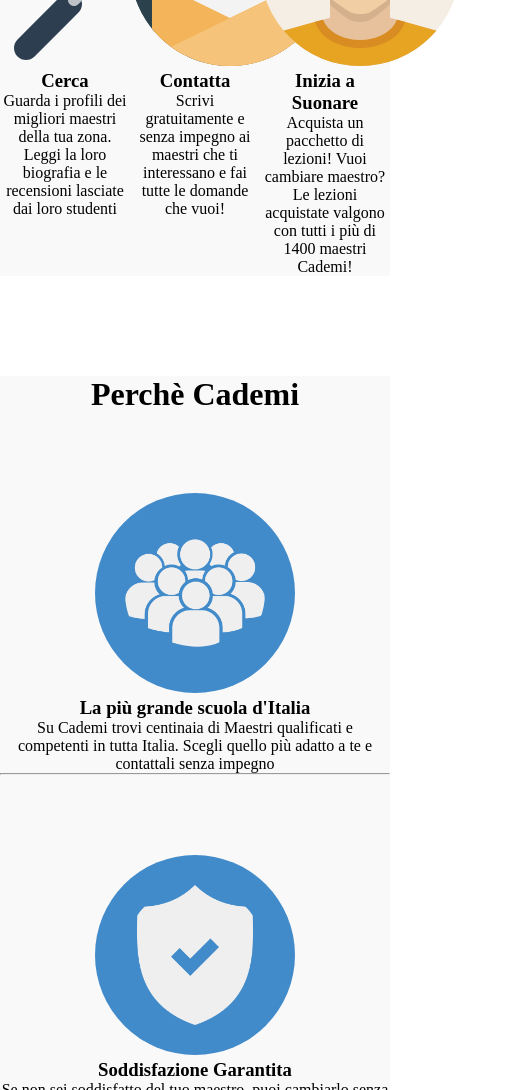
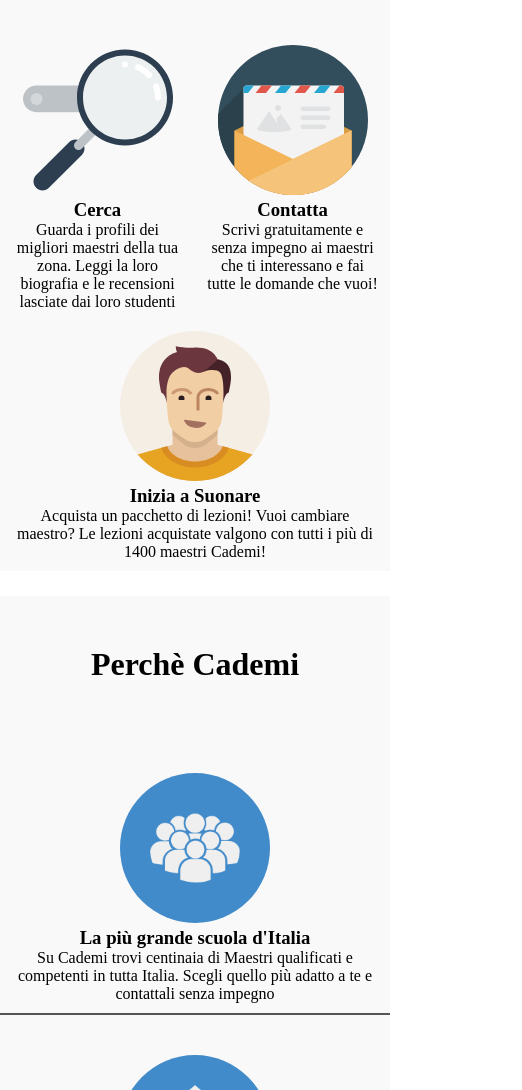
Before and after one commit to gabr-moragarm-f/html-css-resp-wannabe-12bool, a plain HTML site: page index.html in a window 390 px wide. Shown: the part 738-1828 px from the top of the page, 522 px wide, since content can reach past the window. Drawn offline with Linux system fonts and the light colour scheme.

Commit message:
v1.0 adattivo a tutte le grandezze

```diff
--- a/css/12bool.css
+++ b/css/12bool.css
@@ -74,7 +74,7 @@
   width: calc((100% / 12) * 1);
 }
 
-/* LG */
+/* /LG */
 
 /* MD */
 @media screen and (max-width: 991px) {
@@ -126,7 +126,7 @@
     width: calc((100% / 12) * 1);
   }
 }
-/* MD */
+/* /MD */
 
 /* XS */
 @media screen and (max-width: 767px) {
@@ -178,7 +178,7 @@
     width: calc((100% / 12) * 1);
   }
 }
-/* XS */
+/* /XS */
 
 
 /* OFFSET DEFINITIONS */
--- a/css/style.css
+++ b/css/style.css
@@ -1,5 +1,11 @@
+body{
+  text-align: center;
+}
 .container {
-  margin: 100px auto;
+}
+
+h1{
+  padding: 50px 0;
 }
 
 /* BLOCCO LEZIONI */
@@ -16,7 +22,6 @@
 }
 
 #lezioni {
-  text-align: center;
 }
 
 /* BLOCCO STEPS */
@@ -27,18 +32,18 @@
 }
 
 #steps {
-  text-align: center;
+  margin: 25px 0;
 }
 
 /* BLOCCO PERCHE */
 #why {
-  text-align: center;
 }
 
 #why .container>.first,
 #why .container>.second,
 #why .container>.third {
-  margin-top: 80px;
+  padding-top: 80px;
+  border-bottom: 2px solid #555555;
 }
 
 #why .container img {
@@ -61,3 +66,25 @@
 }
 
 /* media query */
+@media screen and (max-width: 991px) {
+  [class*="col-"]{
+    padding: 10px;
+  }
+
+  .container{
+  }
+
+  img{
+    height: 150px;
+  }
+
+  #why .container>.first,
+  #why .container>.second,
+  #why .container>.third {
+    padding-top: 40px;
+  }
+}
+
+@media screen and (max-width: 767px) {
+
+}
--- a/index.html
+++ b/index.html
@@ -11,12 +11,12 @@
     <div id="lezioni" class="tot-container">
       <div class="container">
         <h1>Lezioni dove vuoi tu</h1>
-        <div class="left col-lg-6">
+        <div class="left col-lg-6 col-xs-12">
           <img src="img/icon/maps.png" alt="">
           <h3>A casa tua</h3>
           Scegli il tuo maestro preferito e prenota la prima lezione a casa tua, a casa del maestro o nel suo studio
         </div>
-        <div class="right col-lg-6">
+        <div class="right col-lg-6 col-xs-12">
           <img src="img/icon/screen.png" alt="">
           <h3>Online</h3>
           Impara senza muoverti da casa! Scegli da una vastissima lista di maestri abilitati all'insegnamento online, senza doverti preoccupare di distanze e spostamenti
@@ -27,17 +27,17 @@
     <div id="steps" class="tot-container grey">
       <div class="container">
         <h1>Come Funziona</h1>
-        <div class="left col-lg-4">
+        <div class="left col-lg-4 col-xs-6">
           <img src="img/search.svg" alt="">
           <h3>Cerca</h3>
           Guarda i profili dei migliori maestri della tua zona. Leggi la loro biografia e le recensioni lasciate dai loro studenti
         </div>
-        <div class="central col-lg-4">
+        <div class="central col-lg-4 col-xs-6">
           <img src="img/letter.svg" alt="">
           <h3>Contatta</h3>
           Scrivi gratuitamente e senza impegno ai maestri che ti interessano e fai tutte le domande che vuoi!
         </div>
-        <div class="right col-lg-4">
+        <div class="right col-lg-4 col-xs-12">
           <img src="img/male.svg" alt="">
           <h3>Inizia a Suonare</h3>
           Acquista un pacchetto di lezioni! Vuoi cambiare maestro? Le lezioni acquistate valgono con tutti i più di 1400 maestri Cademi!
@@ -52,19 +52,16 @@
           <img src="img/icon/profile.png" alt="">
           <h3>La più grande scuola d'Italia</h3>
           Su Cademi trovi centinaia di Maestri qualificati e competenti in tutta Italia. Scegli quello più adatto a te e contattali senza impegno
-          <hr>
         </div>
         <div class="second col-lg-12">
           <img src="img/icon/secure.png" alt="">
           <h3>Soddisfazione Garantita</h3>
           Se non sei soddisfatto del tuo maestro, puoi cambiarlo senza costi aggiuntivi. Le lezioni acquistate su Cademi possono essere utilizzate con tutti i nostri maestri e il nostro team è sempre disponibile per darti un consiglio!
-          <hr>
         </div>
         <div class="third col-lg-12">
           <img src="img/icon/flex.png" alt="">
           <h3>Flessibile e Conveniente</h3>
           Cademi non ha alcun costo d’iscrizione a differenza delle scuole di musica tradizionali. Inoltre, sei tu a scegliere dove fare lezione e gli orari delle tue lezioni.
-          <hr>
         </div>
       </div>
     </div>
```
